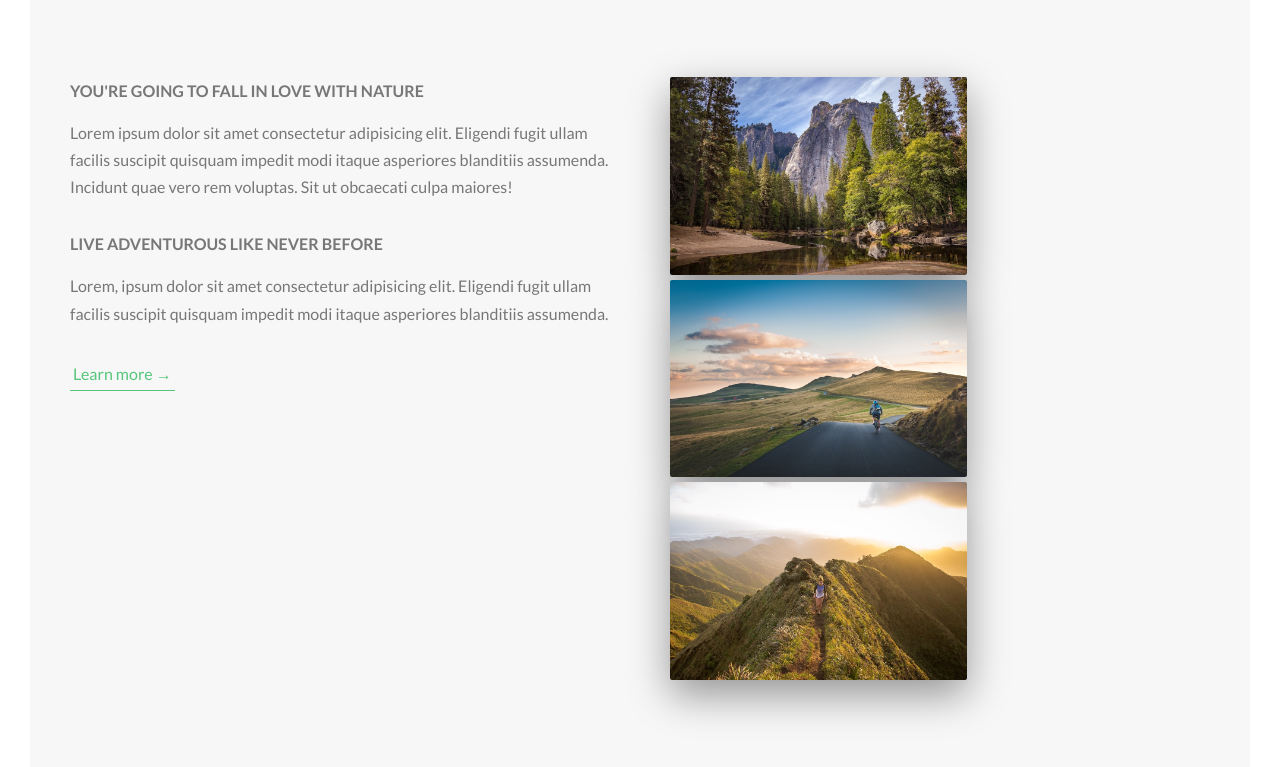
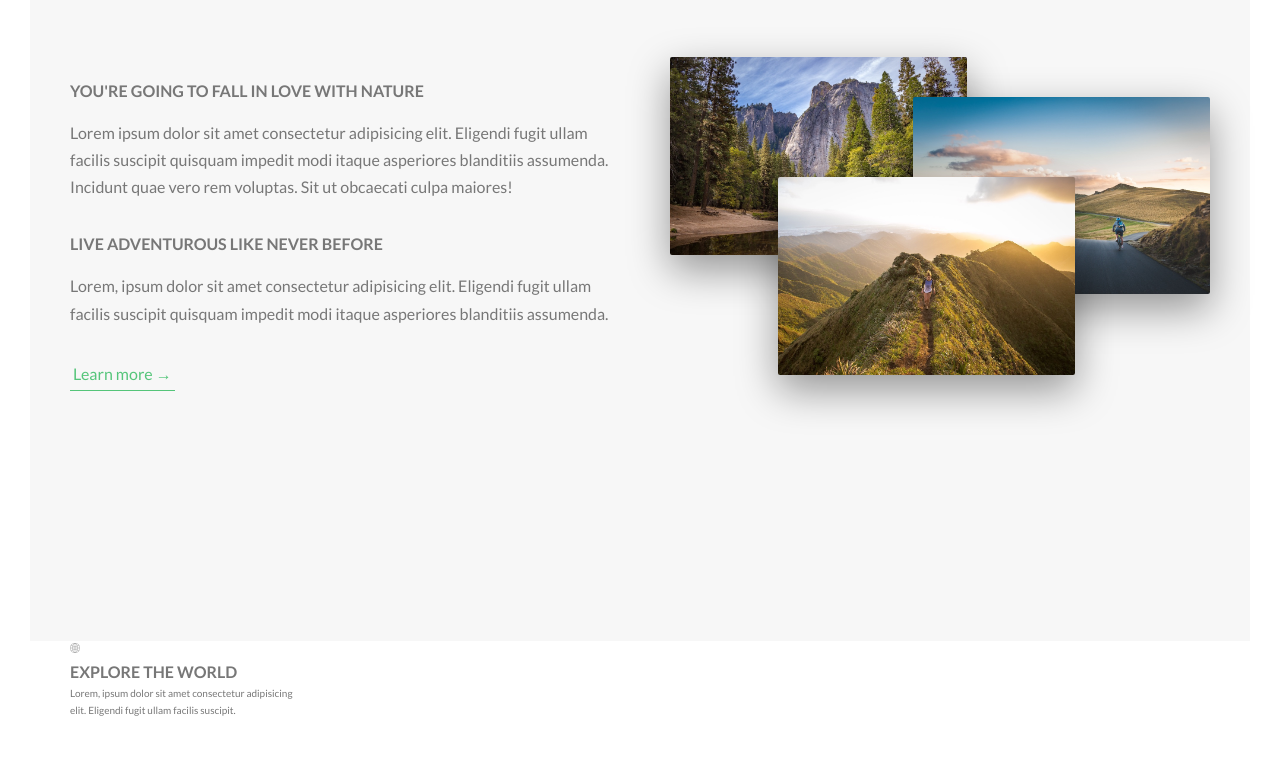
Before and after one commit to IkTom22/tour-temp, a website: page index.html in a window 1280 px wide. Shown: the part 943-1710 px from the top of the page. Drawn offline with Linux system fonts and the light colour scheme.

Commit message:
feature section 01

```diff
--- /dev/null
+++ b/css/iconfont.css
@@ -0,0 +1,445 @@
+@charset "UTF-8";
+
+@font-face {
+  font-family: "linea-basic-10";
+  src:url("fonts/linea-basic-10.eot");
+  src:url("fonts/linea-basic-10.eot?#iefix") format("embedded-opentype"),
+    url("fonts/linea-basic-10.woff") format("woff"),
+    url("fonts/linea-basic-10.ttf") format("truetype"),
+    url("fonts/linea-basic-10.svg#linea-basic-10") format("svg");
+  font-weight: normal;
+  font-style: normal;
+
+}
+
+[data-icon]:before {
+  font-family: "linea-basic-10" !important;
+  content: attr(data-icon);
+  font-style: normal !important;
+  font-weight: normal !important;
+  font-variant: normal !important;
+  text-transform: none !important;
+  speak: none;
+  line-height: 1;
+  -webkit-font-smoothing: antialiased;
+  -moz-osx-font-smoothing: grayscale;
+}
+
+[class^="icon-"]:before,
+[class*=" icon-"]:before {
+  font-family: "linea-basic-10" !important;
+  font-style: normal !important;
+  font-weight: normal !important;
+  font-variant: normal !important;
+  text-transform: none !important;
+  speak: none;
+  line-height: 1;
+  -webkit-font-smoothing: antialiased;
+  -moz-osx-font-smoothing: grayscale;
+}
+
+.icon-basic-accelerator:before {
+  content: "a";
+}
+.icon-basic-alarm:before {
+  content: "b";
+}
+.icon-basic-anchor:before {
+  content: "c";
+}
+.icon-basic-anticlockwise:before {
+  content: "d";
+}
+.icon-basic-archive:before {
+  content: "e";
+}
+.icon-basic-archive-full:before {
+  content: "f";
+}
+.icon-basic-ban:before {
+  content: "g";
+}
+.icon-basic-battery-charge:before {
+  content: "h";
+}
+.icon-basic-battery-empty:before {
+  content: "i";
+}
+.icon-basic-battery-full:before {
+  content: "j";
+}
+.icon-basic-battery-half:before {
+  content: "k";
+}
+.icon-basic-bolt:before {
+  content: "l";
+}
+.icon-basic-book:before {
+  content: "m";
+}
+.icon-basic-book-pen:before {
+  content: "n";
+}
+.icon-basic-book-pencil:before {
+  content: "o";
+}
+.icon-basic-bookmark:before {
+  content: "p";
+}
+.icon-basic-calculator:before {
+  content: "q";
+}
+.icon-basic-calendar:before {
+  content: "r";
+}
+.icon-basic-cards-diamonds:before {
+  content: "s";
+}
+.icon-basic-cards-hearts:before {
+  content: "t";
+}
+.icon-basic-case:before {
+  content: "u";
+}
+.icon-basic-chronometer:before {
+  content: "v";
+}
+.icon-basic-clessidre:before {
+  content: "w";
+}
+.icon-basic-clock:before {
+  content: "x";
+}
+.icon-basic-clockwise:before {
+  content: "y";
+}
+.icon-basic-cloud:before {
+  content: "z";
+}
+.icon-basic-clubs:before {
+  content: "A";
+}
+.icon-basic-compass:before {
+  content: "B";
+}
+.icon-basic-cup:before {
+  content: "C";
+}
+.icon-basic-diamonds:before {
+  content: "D";
+}
+.icon-basic-display:before {
+  content: "E";
+}
+.icon-basic-download:before {
+  content: "F";
+}
+.icon-basic-exclamation:before {
+  content: "G";
+}
+.icon-basic-eye:before {
+  content: "H";
+}
+.icon-basic-eye-closed:before {
+  content: "I";
+}
+.icon-basic-female:before {
+  content: "J";
+}
+.icon-basic-flag1:before {
+  content: "K";
+}
+.icon-basic-flag2:before {
+  content: "L";
+}
+.icon-basic-floppydisk:before {
+  content: "M";
+}
+.icon-basic-folder:before {
+  content: "N";
+}
+.icon-basic-folder-multiple:before {
+  content: "O";
+}
+.icon-basic-gear:before {
+  content: "P";
+}
+.icon-basic-geolocalize-01:before {
+  content: "Q";
+}
+.icon-basic-geolocalize-05:before {
+  content: "R";
+}
+.icon-basic-globe:before {
+  content: "S";
+}
+.icon-basic-gunsight:before {
+  content: "T";
+}
+.icon-basic-hammer:before {
+  content: "U";
+}
+.icon-basic-headset:before {
+  content: "V";
+}
+.icon-basic-heart:before {
+  content: "W";
+}
+.icon-basic-heart-broken:before {
+  content: "X";
+}
+.icon-basic-helm:before {
+  content: "Y";
+}
+.icon-basic-home:before {
+  content: "Z";
+}
+.icon-basic-info:before {
+  content: "0";
+}
+.icon-basic-ipod:before {
+  content: "1";
+}
+.icon-basic-joypad:before {
+  content: "2";
+}
+.icon-basic-key:before {
+  content: "3";
+}
+.icon-basic-keyboard:before {
+  content: "4";
+}
+.icon-basic-laptop:before {
+  content: "5";
+}
+.icon-basic-life-buoy:before {
+  content: "6";
+}
+.icon-basic-lightbulb:before {
+  content: "7";
+}
+.icon-basic-link:before {
+  content: "8";
+}
+.icon-basic-lock:before {
+  content: "9";
+}
+.icon-basic-lock-open:before {
+  content: "!";
+}
+.icon-basic-magic-mouse:before {
+  content: "\"";
+}
+.icon-basic-magnifier:before {
+  content: "#";
+}
+.icon-basic-magnifier-minus:before {
+  content: "$";
+}
+.icon-basic-magnifier-plus:before {
+  content: "%";
+}
+.icon-basic-mail:before {
+  content: "&";
+}
+.icon-basic-mail-multiple:before {
+  content: "'";
+}
+.icon-basic-mail-open:before {
+  content: "(";
+}
+.icon-basic-mail-open-text:before {
+  content: ")";
+}
+.icon-basic-male:before {
+  content: "*";
+}
+.icon-basic-map:before {
+  content: "+";
+}
+.icon-basic-message:before {
+  content: ",";
+}
+.icon-basic-message-multiple:before {
+  content: "-";
+}
+.icon-basic-message-txt:before {
+  content: ".";
+}
+.icon-basic-mixer2:before {
+  content: "/";
+}
+.icon-basic-mouse:before {
+  content: ":";
+}
+.icon-basic-notebook:before {
+  content: ";";
+}
+.icon-basic-notebook-pen:before {
+  content: "<";
+}
+.icon-basic-notebook-pencil:before {
+  content: "=";
+}
+.icon-basic-paperplane:before {
+  content: ">";
+}
+.icon-basic-pencil-ruler:before {
+  content: "?";
+}
+.icon-basic-pencil-ruler-pen:before {
+  content: "@";
+}
+.icon-basic-photo:before {
+  content: "[";
+}
+.icon-basic-picture:before {
+  content: "]";
+}
+.icon-basic-picture-multiple:before {
+  content: "^";
+}
+.icon-basic-pin1:before {
+  content: "_";
+}
+.icon-basic-pin2:before {
+  content: "`";
+}
+.icon-basic-postcard:before {
+  content: "{";
+}
+.icon-basic-postcard-multiple:before {
+  content: "|";
+}
+.icon-basic-printer:before {
+  content: "}";
+}
+.icon-basic-question:before {
+  content: "~";
+}
+.icon-basic-rss:before {
+  content: "\\";
+}
+.icon-basic-server:before {
+  content: "\e000";
+}
+.icon-basic-server2:before {
+  content: "\e001";
+}
+.icon-basic-server-cloud:before {
+  content: "\e002";
+}
+.icon-basic-server-download:before {
+  content: "\e003";
+}
+.icon-basic-server-upload:before {
+  content: "\e004";
+}
+.icon-basic-settings:before {
+  content: "\e005";
+}
+.icon-basic-share:before {
+  content: "\e006";
+}
+.icon-basic-sheet:before {
+  content: "\e007";
+}
+.icon-basic-sheet-multiple:before {
+  content: "\e008";
+}
+.icon-basic-sheet-pen:before {
+  content: "\e009";
+}
+.icon-basic-sheet-pencil:before {
+  content: "\e00a";
+}
+.icon-basic-sheet-txt:before {
+  content: "\e00b";
+}
+.icon-basic-signs:before {
+  content: "\e00c";
+}
+.icon-basic-smartphone:before {
+  content: "\e00d";
+}
+.icon-basic-spades:before {
+  content: "\e00e";
+}
+.icon-basic-spread:before {
+  content: "\e00f";
+}
+.icon-basic-spread-bookmark:before {
+  content: "\e010";
+}
+.icon-basic-spread-text:before {
+  content: "\e011";
+}
+.icon-basic-spread-text-bookmark:before {
+  content: "\e012";
+}
+.icon-basic-star:before {
+  content: "\e013";
+}
+.icon-basic-tablet:before {
+  content: "\e014";
+}
+.icon-basic-target:before {
+  content: "\e015";
+}
+.icon-basic-todo:before {
+  content: "\e016";
+}
+.icon-basic-todo-pen:before {
+  content: "\e017";
+}
+.icon-basic-todo-pencil:before {
+  content: "\e018";
+}
+.icon-basic-todo-txt:before {
+  content: "\e019";
+}
+.icon-basic-todolist-pen:before {
+  content: "\e01a";
+}
+.icon-basic-todolist-pencil:before {
+  content: "\e01b";
+}
+.icon-basic-trashcan:before {
+  content: "\e01c";
+}
+.icon-basic-trashcan-full:before {
+  content: "\e01d";
+}
+.icon-basic-trashcan-refresh:before {
+  content: "\e01e";
+}
+.icon-basic-trashcan-remove:before {
+  content: "\e01f";
+}
+.icon-basic-upload:before {
+  content: "\e020";
+}
+.icon-basic-usb:before {
+  content: "\e021";
+}
+.icon-basic-video:before {
+  content: "\e022";
+}
+.icon-basic-watch:before {
+  content: "\e023";
+}
+.icon-basic-webpage:before {
+  content: "\e024";
+}
+.icon-basic-webpage-img-txt:before {
+  content: "\e025";
+}
+.icon-basic-webpage-multiple:before {
+  content: "\e026";
+}
+.icon-basic-webpage-txt:before {
+  content: "\e027";
+}
+.icon-basic-world:before {
+  content: "\e028";
+}
--- a/index.html
+++ b/index.html
@@ -5,7 +5,7 @@
         <meta name="viewport" content="width=device-width, initial-scale=1.0">
 
         <link href="https://fonts.googleapis.com/css?family=Lato:100,300,400,700,900" rel="stylesheet">
-
+        <link rel="stylesheet" href="css/iconfont.css">
         <!-- <link rel="stylesheet" href="css/icon-font.css"> -->
         <link rel="stylesheet" href="css/style.css">
         <link rel="shortcut icon" type="image/png" href="img/favicon.png">
@@ -119,6 +119,22 @@
                     </div>
                 </div>
             </section>
+            <section class="section-features">
+
+
+                <div class="row">
+                    <div class="col-1-of-4">
+                        <div class="feature-box">
+                            <i class="feature-box__icon icon-basic-world"></i>
+                            <h3 class="heading-tertiary">Explore the world</h3>
+                            <p class="feature-box__text">
+                                Lorem, ipsum dolor sit amet consectetur adipisicing elit. Eligendi fugit ullam facilis suscipit.
+                            </p>
+                        </div>
+                    </div>
+                </div>
+
+            </section>
         </main>
     </body>
 </html>
--- a/sass/components/_composition.scss
+++ b/sass/components/_composition.scss
@@ -2,15 +2,40 @@
     position: relative;
 
     &__photo {
+        position: absolute;
         width: 55%;
         box-shadow: 0 1.5rem 4rem rgba($color-black, .4);
         border-radius: 2px;
-        position: absolute;
+        z-index: 10;
+        transition: all .2s;
+        //outline offset creates transparent gap
+        outline-offset: 2rem;
 
         &--p1 {
             left: 0;
             top: -2rem;
         }
+        &--p2 {
+            right: 0;
+            top: 2rem;
+        }
+        &--p3 {
+            left: 20%;
+            top: 10rem;
+        }
+
+        &:hover {
+            // green border with transparent padding
+            outline: 1.5rem solid $color-primary;
+            transform: scale(1.05) translateY(-.5rem);
+            box-shadow: 0 2.5rem 4rem rgba($color-black, .4);
+            z-index: 20;
+        }
+    }
+
+    &:hover &__photo:not(:hover){
+        transform: scale(.9);
 
     }
+//compositon:hover composition__photo:not(:over){}
 }
--- /dev/null
+++ b/sass/components/_feature-box.scss
@@ -0,0 +1,10 @@
+.feature-box{
+
+    &__icon{
+
+    }
+    &__text {
+
+    }
+
+}
--- a/sass/main.scss
+++ b/sass/main.scss
@@ -10,6 +10,7 @@
 
 @import "components/button";
 @import "components/composition";
+@import "components/feature-box";
 
 @import "layout/header";
 @import "layout/grid";
```
Also changed, not shown: css/fonts/linea-basic-10.ttf (added), css/fonts/linea-basic-10.woff (added), css/style.css, 2 other files.
